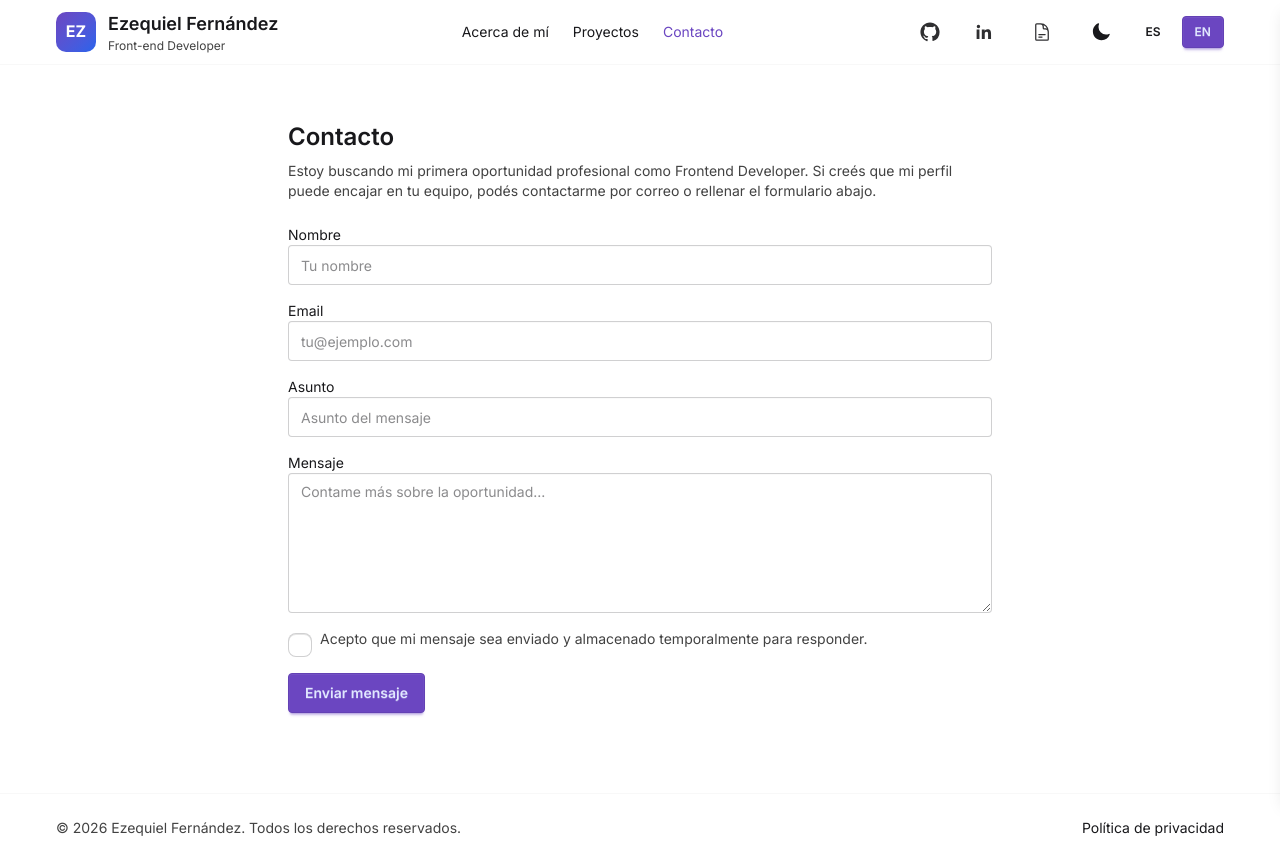
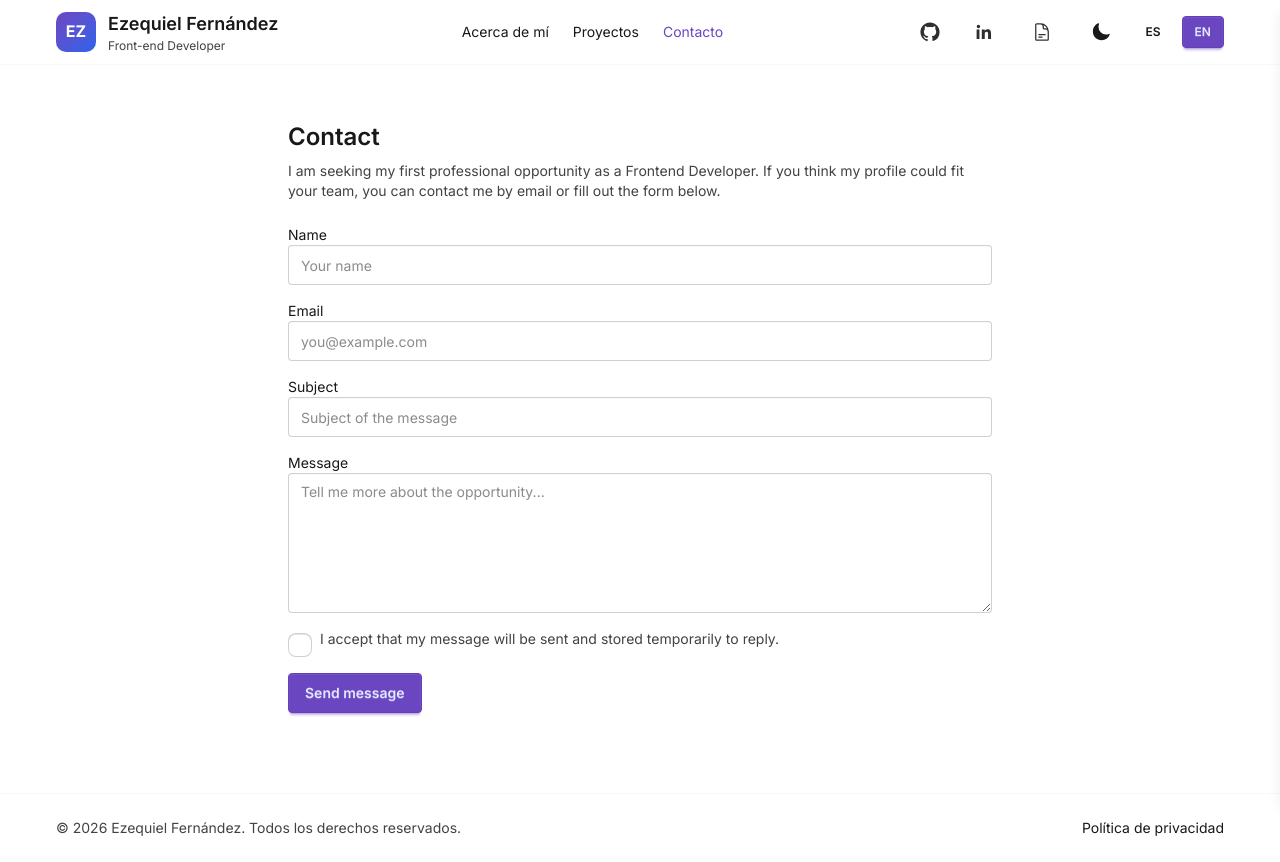
Before and after one commit to ezefernandezyf/my-portfolio, a React (Vite) app: page /contact in a window 1280 px wide. Built offline with nearby package versions, Linux system fonts and the light colour scheme; no server answers.

Commit message:
feat(i18n): add contact section with form and localization support

```diff
--- a/src/locales/en/common.json
+++ b/src/locales/en/common.json
@@ -3,6 +3,10 @@
     "home": {
       "title": "Home",
       "description": "Ezequiel Fernández — Front-end Developer portfolio. Projects in React and TypeScript focused on accessibility and performance."
+    },
+    "contact": {
+      "title": "Contact",
+      "description": "Contact me if you think my profile fits your team. I am available for Front-end roles."
     }
   },
   "home": {
@@ -35,5 +39,47 @@
         "link_text": "Download Resume"
       }
     }
+  },
+  "contact": {
+    "title": "Contact",
+    "intro": "I am seeking my first professional opportunity as a Frontend Developer. If you think my profile could fit your team, you can contact me by email or fill out the form below.",
+    "form": {
+      "name": {
+        "label": "Name",
+        "placeholder": "Your name",
+        "validation_min": "Name must have at least 2 characters"
+      },
+      "email": {
+        "label": "Email",
+        "placeholder": "you@example.com",
+        "validation": "Invalid email"
+      },
+      "subject": {
+        "label": "Subject",
+        "placeholder": "Subject of the message",
+        "validation_min": "Subject too short"
+      },
+      "message": {
+        "label": "Message",
+        "placeholder": "Tell me more about the opportunity...",
+        "validation_min": "Message too short"
+      },
+      "consent": {
+        "label": "I accept that my message will be sent and stored temporarily to reply.",
+        "validation": "You must accept the consent to submit"
+      },
+      "submit": {
+        "sending": "Sending...",
+        "default": "Send message"
+      }
+    },
+    "status": {
+      "success": "Thanks — your message was sent.",
+      "error_prefix": "Error:"
+    },
+    "errors": {
+      "no_endpoint": "Contact endpoint is not configured. Check VITE_CONTACT_FORM_ENDPOINT.",
+      "send_failed": "Error sending"
+    }
   }
 }
--- a/src/locales/es/common.json
+++ b/src/locales/es/common.json
@@ -1,5 +1,9 @@
 {
   "meta": {
+    "contact": {
+      "title": "Contacto",
+      "description": "Contactame si creés que mi perfil encaja en tu equipo. Estoy disponible para roles Front-end."
+    },
     "home": {
       "title": "Inicio",
       "description": "Portfolio de Ezequiel Fernández — Front-end Developer. Proyectos en React y TypeScript, enfocado en accesibilidad y rendimiento."
@@ -35,5 +39,47 @@
         "link_text": "Descargar CV"
       }
     }
+  },
+  "contact": {
+    "title": "Contacto",
+    "intro": "Estoy buscando mi primera oportunidad profesional como Frontend Developer. Si creés que mi perfil puede encajar en tu equipo, podés contactarme por correo o rellenar el formulario abajo.",
+    "form": {
+      "name": {
+        "label": "Nombre",
+        "placeholder": "Tu nombre",
+        "validation_min": "El nombre debe tener al menos 2 caracteres"
+      },
+      "email": {
+        "label": "Email",
+        "placeholder": "tu@ejemplo.com",
+        "validation": "Email inválido"
+      },
+      "subject": {
+        "label": "Asunto",
+        "placeholder": "Asunto del mensaje",
+        "validation_min": "Asunto demasiado corto"
+      },
+      "message": {
+        "label": "Mensaje",
+        "placeholder": "Contame más sobre la oportunidad...",
+        "validation_min": "Mensaje demasiado corto"
+      },
+      "consent": {
+        "label": "Acepto que mi mensaje sea enviado y almacenado temporalmente para responder.",
+        "validation": "Debes aceptar el consentimiento para enviar"
+      },
+      "submit": {
+        "sending": "Enviando...",
+        "default": "Enviar mensaje"
+      }
+    },
+    "status": {
+      "success": "Gracias — tu mensaje fue enviado.",
+      "error_prefix": "Error:"
+    },
+    "errors": {
+      "no_endpoint": "No está configurado el endpoint de envío. Revisa VITE_CONTACT_FORM_ENDPOINT.",
+      "send_failed": "Error al enviar"
+    }
   }
 }
--- a/src/pages/ContactPage.tsx
+++ b/src/pages/ContactPage.tsx
@@ -3,22 +3,25 @@ import { useForm } from 'react-hook-form';
 import { z } from 'zod';
 import { zodResolver } from '@hookform/resolvers/zod';
 import { MetaTags } from '../components';
+import { useTranslation } from 'react-i18next';
+
+export const ContactPage = (): React.JSX.Element => {
+  const { t } = useTranslation('common');
 
   const contactSchema = z.object({
-  name: z.string().min(2, 'El nombre debe tener al menos 2 caracteres'),
-  email: z.email('Email inválido'),
-  subject: z.string().min(4, 'Asunto demasiado corto'),
-  message: z.string().min(10, 'Mensaje demasiado corto'),
+    name: z.string().min(2, t('contact.form.name.validation_min')),
+    email: z.email(t('contact.form.email.validation')),
+    subject: z.string().min(4, t('contact.form.subject.validation_min')),
+    message: z.string().min(10, t('contact.form.message.validation_min')),
     consent: z
       .boolean()
-    .refine((val) => val === true, { message: 'Debes aceptar el consentimiento para enviar' }),
+      .refine((val) => val === true, { message: t('contact.form.consent.validation') }),
   });
 
   type ContactFormData = z.infer<typeof contactSchema>;
 
   const endpoint = import.meta.env.VITE_CONTACT_FORM_ENDPOINT as string | undefined;
 
-export const ContactPage = (): React.JSX.Element => {
   const [status, setStatus] = useState<'idle' | 'sending' | 'success' | 'error'>('idle');
   const [errorMessage, setErrorMessage] = useState<string | null>(null);
 
@@ -38,9 +41,7 @@ export const ContactPage = (): React.JSX.Element => {
     setErrorMessage(null);
 
     if (!endpoint) {
-      setErrorMessage(
-        'No está configurado el endpoint de envío. Revisa VITE_CONTACT_FORM_ENDPOINT.',
-      );
+      setErrorMessage(t('contact.errors.no_endpoint'));
       setStatus('error');
       return;
     }
@@ -72,7 +73,7 @@ export const ContactPage = (): React.JSX.Element => {
       reset();
     } catch (err) {
       console.error('Contact submit error:', err);
-      setErrorMessage(err instanceof Error ? err.message : 'Error al enviar');
+      setErrorMessage(err instanceof Error ? err.message : t('contact.errors.send_failed'));
       setStatus('error');
     }
   };
@@ -80,33 +81,29 @@ export const ContactPage = (): React.JSX.Element => {
   return (
     <>
       <MetaTags
-        title="Contacto"
-        description="Contactame si creés que mi perfil encaja en tu equipo. Estoy disponible para roles Front-end."
+        title={t('meta.contact.title')}
+        description={t('meta.contact.description')}
         pathname="/contact"
         type="article"
       />
       <main className="site-container pb-12 pt-8">
         <div className="mx-auto w-full px-4 sm:px-6 lg:px-8 max-w-3xl">
           <header className="mb-6">
-            <h1 className="text-2xl font-semibold">Contacto</h1>
-            <p className="text-sm text-muted mt-2">
-              Estoy buscando mi primera oportunidad profesional como Frontend Developer. Si creés
-              que mi perfil puede encajar en tu equipo, podés contactarme por correo o rellenar el
-              formulario abajo.
-            </p>
+            <h1 className="text-2xl font-semibold">{t('contact.title')}</h1>
+            <p className="text-sm text-muted mt-2">{t('contact.intro')}</p>
           </header>
 
           <section>
             <form onSubmit={handleSubmit(onSubmit)} noValidate className="space-y-4">
               <div>
                 <label htmlFor="name" className="block text-sm font-medium">
-                  Nombre
+                  {t('contact.form.name.label')}
                 </label>
                 <input
                   id="name"
                   {...register('name')}
                   className="input w-full"
-                  placeholder="Tu nombre"
+                  placeholder={t('contact.form.name.placeholder')}
                   aria-invalid={!!errors.name}
                 />
                 {errors.name && (
@@ -118,14 +115,14 @@ export const ContactPage = (): React.JSX.Element => {
 
               <div>
                 <label htmlFor="email" className="block text-sm font-medium">
-                  Email
+                  {t('contact.form.email.label')}
                 </label>
                 <input
                   id="email"
                   type="email"
                   {...register('email')}
                   className="input w-full"
-                  placeholder="tu@ejemplo.com"
+                  placeholder={t('contact.form.email.placeholder')}
                   aria-invalid={!!errors.email}
                 />
                 {errors.email && (
@@ -137,13 +134,13 @@ export const ContactPage = (): React.JSX.Element => {
 
               <div>
                 <label htmlFor="subject" className="block text-sm font-medium">
-                  Asunto
+                  {t('contact.form.subject.label')}
                 </label>
                 <input
                   id="subject"
                   {...register('subject')}
                   className="input w-full"
-                  placeholder="Asunto del mensaje"
+                  placeholder={t('contact.form.subject.placeholder')}
                   aria-invalid={!!errors.subject}
                 />
                 {errors.subject && (
@@ -155,14 +152,14 @@ export const ContactPage = (): React.JSX.Element => {
 
               <div>
                 <label htmlFor="message" className="block text-sm font-medium">
-                  Mensaje
+                  {t('contact.form.message.label')}
                 </label>
                 <textarea
                   id="message"
                   {...register('message')}
                   rows={6}
                   className="textarea w-full"
-                  placeholder="Contame más sobre la oportunidad..."
+                  placeholder={t('contact.form.message.placeholder')}
                   aria-invalid={!!errors.message}
                 />
                 {errors.message && (
@@ -180,7 +177,7 @@ export const ContactPage = (): React.JSX.Element => {
                   className="checkbox mt-1"
                 />
                 <label htmlFor="consent" className="text-sm text-muted">
-                  Acepto que mi mensaje sea enviado y almacenado temporalmente para responder.
+                  {t('contact.form.consent.label')}
                 </label>
               </div>
               {errors.consent && (
@@ -196,18 +193,20 @@ export const ContactPage = (): React.JSX.Element => {
                   disabled={isSubmitting || status === 'sending'}
                   aria-busy={isSubmitting || status === 'sending'}
                 >
-                  {status === 'sending' ? 'Enviando...' : 'Enviar mensaje'}
+                  {status === 'sending'
+                    ? t('contact.form.submit.sending')
+                    : t('contact.form.submit.default')}
                 </button>
               </div>
 
               {status === 'success' && (
                 <p role="status" className="text-sm text-success">
-                  Gracias — tu mensaje fue enviado.
+                  {t('contact.status.success')}
                 </p>
               )}
               {status === 'error' && errorMessage && (
                 <p role="alert" className="text-sm text-error">
-                  Error: {errorMessage}
+                  {t('contact.status.error_prefix')} {errorMessage}
                 </p>
               )}
             </form>
```
Lines whose indentation alone changed are shown as unchanged.
